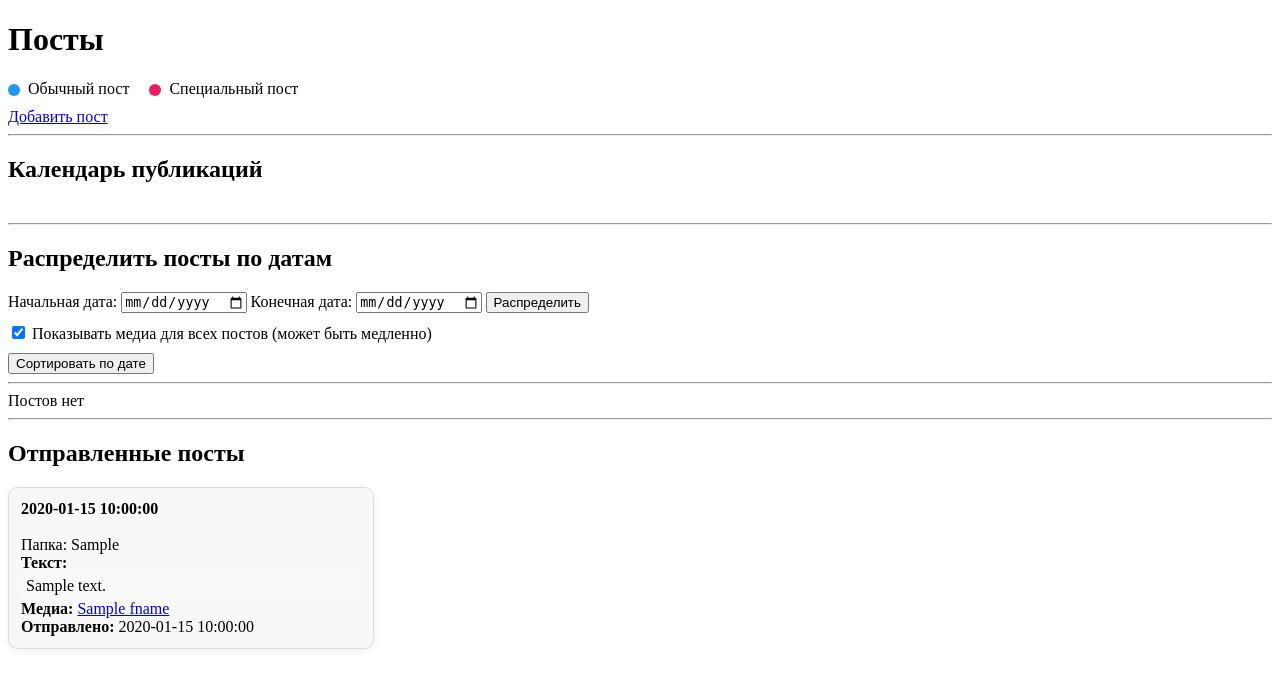
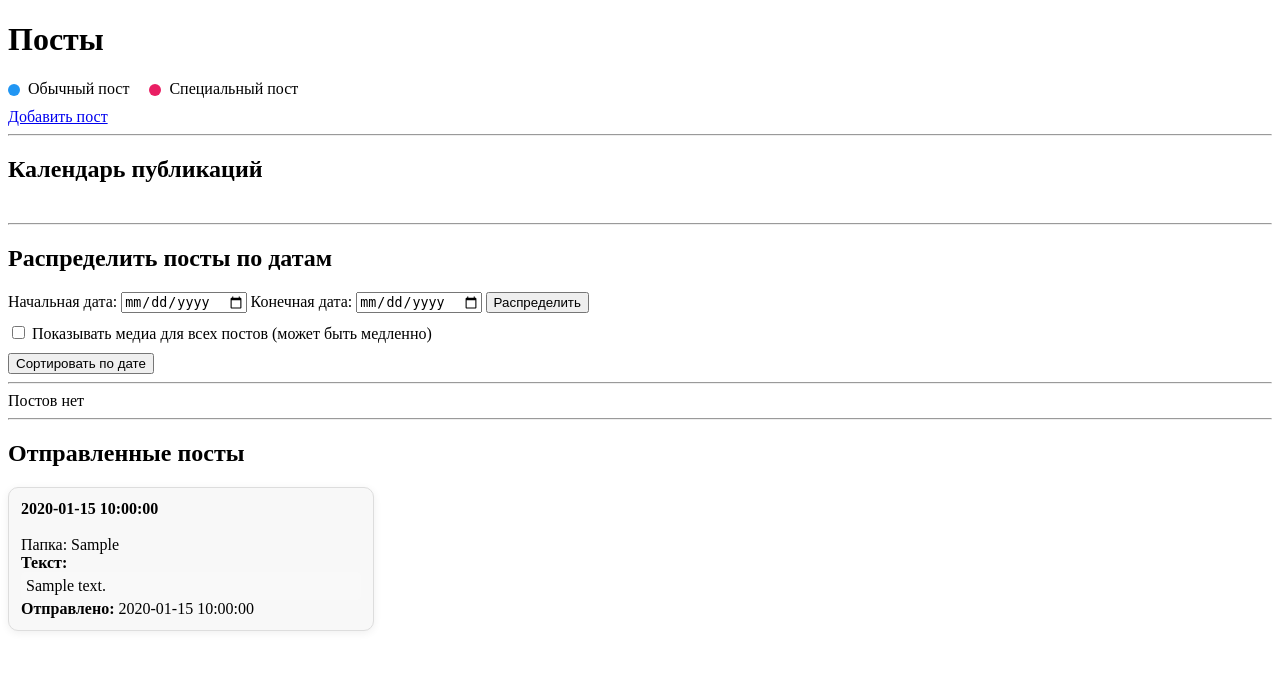
Before and after one commit to nazarzavertnev/telepostch, a Flask app: template app/templates/index.html in a window 1280 px wide. Shown: the top 688 px of the page. Run offline with Flask 3, Linux system fonts and the light colour scheme; the template is opened without the code that fills it: most values are stand-ins (such as "Sample title", 1, 10 or a date in 2020).

Commit message:
lazy media load by default

```diff
--- a/app/templates/index.html
+++ b/app/templates/index.html
@@ -106,7 +106,7 @@
     </form>
     <div style="margin: 10px 0;">
         <label>
-            <input type="checkbox" id="toggle-media" checked>
+            <input type="checkbox" id="toggle-media">
             Показывать медиа для всех постов (может быть медленно)
         </label>
     </div>
@@ -137,9 +137,9 @@
             <b>Медиа:</b>
             {% for mtype, fname in post.media_files %}
                 {% if mtype == 'image' %}
-                    <img src="{{ url_for('media', post_id=post.id, filename=fname) }}" class="media-preview" alt="img">
+                    <img data-src="{{ url_for('media', post_id=post.id, filename=fname) }}" class="media-preview lazy-media" alt="img">
                 {% elif mtype == 'video' %}
-                    <video src="{{ url_for('media', post_id=post.id, filename=fname) }}" class="media-preview" controls></video>
+                    <video data-src="{{ url_for('media', post_id=post.id, filename=fname) }}" class="media-preview lazy-media" controls></video>
                 {% else %}
                     <a href="{{ url_for('media', post_id=post.id, filename=fname) }}" target="_blank">{{ fname }}</a>
                 {% endif %}
@@ -170,9 +170,9 @@
             <b>Медиа:</b>
             {% for mtype, fname in post.media_files %}
                 {% if mtype == 'image' %}
-                    <img src="{{ url_for('media', post_id=post.id, filename=fname) }}" class="media-preview" alt="img">
+                    <img data-src="{{ url_for('media', post_id=post.id, filename=fname) }}" class="media-preview lazy-media" alt="img">
                 {% elif mtype == 'video' %}
-                    <video src="{{ url_for('media', post_id=post.id, filename=fname) }}" class="media-preview" controls></video>
+                    <video data-src="{{ url_for('media', post_id=post.id, filename=fname) }}" class="media-preview lazy-media" controls></video>
                 {% else %}
                     <a href="{{ url_for('media', post_id=post.id, filename=fname) }}" target="_blank">{{ fname }}</a>
                 {% endif %}
@@ -343,7 +343,13 @@
             const mediaBlock = postBlock.querySelector('.media-block');
 
             // Показываем медиа только для редактируемого поста
-            if (mediaBlock) mediaBlock.classList.add('visible');
+            if (mediaBlock) {
+                mediaBlock.classList.add('visible');
+                // Лениво подгружаем медиа только для этой карточки
+                mediaBlock.querySelectorAll('.lazy-media').forEach(el => {
+                    if (!el.src && el.dataset.src) el.src = el.dataset.src;
+                });
+            }
 
             // Создаём форму
             const form = document.createElement('form');
@@ -375,7 +381,12 @@
                 form.remove();
                 textDiv.style.display = '';
                 dateDiv.style.display = '';
-                if (mediaBlock && !document.getElementById('toggle-media').checked) mediaBlock.classList.remove('visible');
+                if (mediaBlock && !document.getElementById('toggle-media').checked) {
+                    mediaBlock.classList.remove('visible');
+                    mediaBlock.querySelectorAll('.lazy-media').forEach(el => {
+                        if (el.src) el.src = '';
+                    });
+                }
             };
 
             form.onsubmit = function(e) {
@@ -401,7 +412,12 @@
                         textDiv.style.display = '';
                         dateDiv.style.display = '';
                         setRedistributeWarning(true);
-                        if (mediaBlock && !document.getElementById('toggle-media').checked) mediaBlock.classList.remove('visible');
+                        if (mediaBlock && !document.getElementById('toggle-media').checked) {
+                            mediaBlock.classList.remove('visible');
+                            mediaBlock.querySelectorAll('.lazy-media').forEach(el => {
+                                if (el.src) el.src = '';
+                            });
+                        }
                     } else {
                         alert('Ошибка сохранения!');
                     }
@@ -410,6 +426,17 @@
         });
     });
 
+    // Ленивая загрузка медиа
+    function loadMediaForAll() {
+        document.querySelectorAll('.media-block.visible .lazy-media').forEach(el => {
+            if (!el.src && el.dataset.src) el.src = el.dataset.src;
+        });
+    }
+    function unloadMediaForAll() {
+        document.querySelectorAll('.media-block .lazy-media').forEach(el => {
+            if (el.src) el.src = '';
+        });
+    }
     // Тоггл показа медиа
     function updateMediaBlocks() {
         const checked = document.getElementById('toggle-media').checked;
@@ -417,6 +444,8 @@
             if (checked) mb.classList.add('visible');
             else mb.classList.remove('visible');
         });
+        if (checked) loadMediaForAll();
+        else unloadMediaForAll();
     }
     document.getElementById('toggle-media').addEventListener('change', updateMediaBlocks);
     updateMediaBlocks();
```
